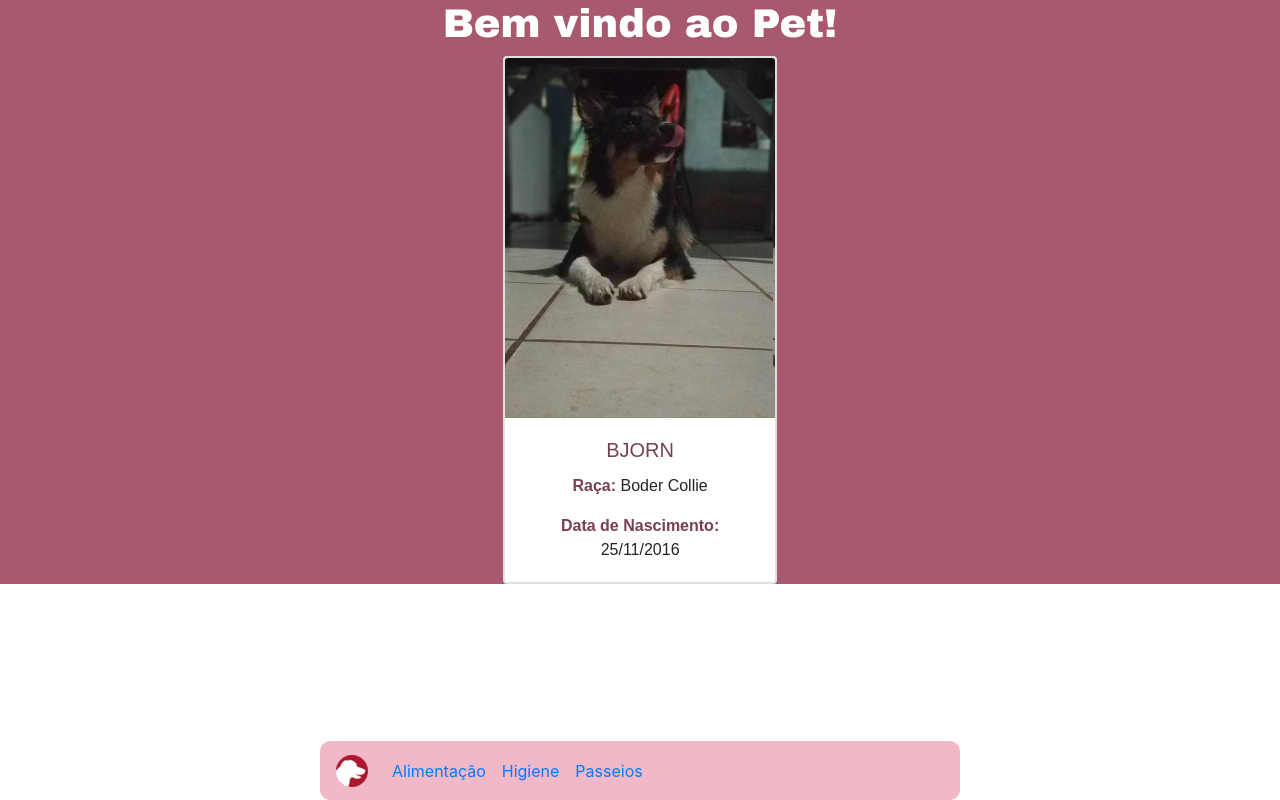
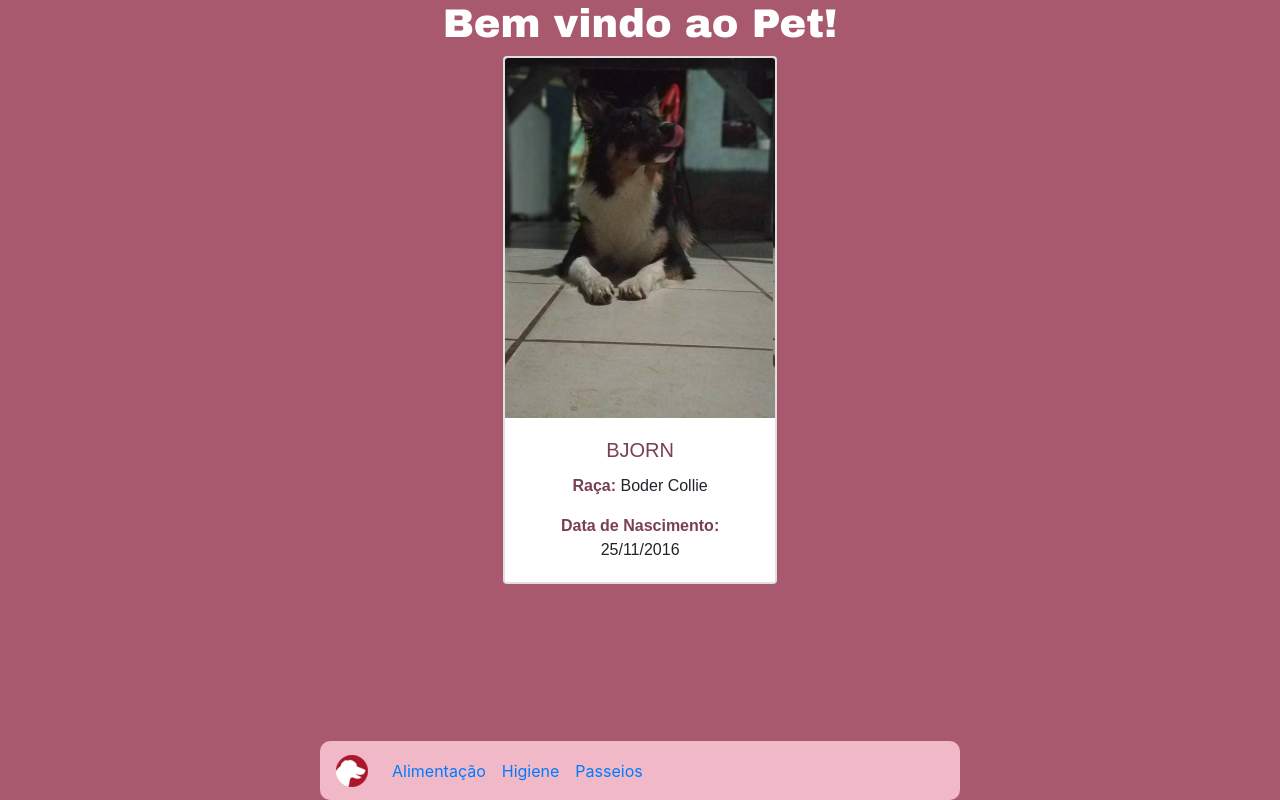
Before and after one commit to Lucs1590/Pet, an Angular app: page / in a window 1280 px wide. Built offline with nearby package versions, Linux system fonts and the light colour scheme.

Commit message:
Criação do run, arrumando aquela parte branca que nem era do html e inicio da integração com pwa

```diff
--- a/src/app/app.component.css
+++ b/src/app/app.component.css
@@ -15,7 +15,7 @@
 
 #imgPrincipal{
     height:22.5rem;
-    width: 16.87rem;
+    width:16.87rem;
 }
 
 h1{
--- a/src/styles.css
+++ b/src/styles.css
@@ -6,3 +6,7 @@
     background-color: #F1B8C7;
     border-radius: 10px;
 }
+
+html, body{
+    height: 100%;
+}
```
Also changed, not shown: package.json (+8 -5 lines), 2 other files (tests, documents, lock files or other folders).
